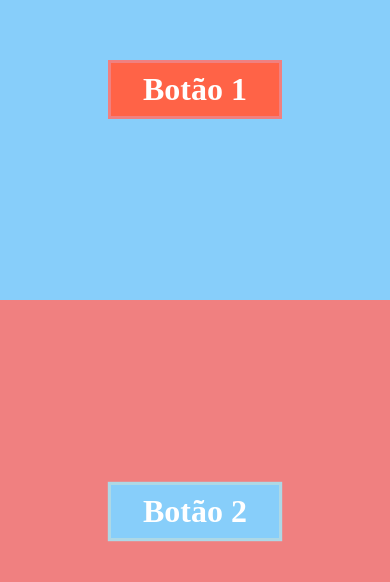
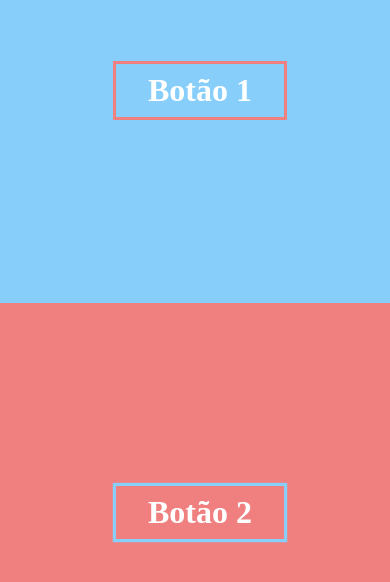
Before and after one commit to das-code/Maio-CSS, a website built with Parcel: page aula-09/index.html in a window 390 px wide. Shown: the part 122-704 px from the top of the page. Built offline with nearby package versions, Linux system fonts and the light colour scheme.

Commit message:
adicionando responsividade ao exemplo 9

```diff
--- a/aula-09/index.html
+++ b/aula-09/index.html
@@ -5,7 +5,7 @@
     <meta name="viewport" content="width=device-width, initial-scale=1.0" />
     <meta http-equiv="X-UA-Compatible" content="ie=edge" />
     <title>Maio CSS - Aula 09</title>
-    <link rel="stylesheet" href="style.css" />
+    <link rel="stylesheet" href="style.scss" />
   </head>
 
   <body>
@@ -13,6 +13,7 @@
       <div id="item1">
         <a href="#" class="button btn-1">Botão 1</a>
       </div>
+
       <div id="item2">
         <a href="#" class="button btn-2">Botão 2</a>
       </div>
--- /dev/null
+++ b/aula-09/style.scss
@@ -0,0 +1,51 @@
+body {
+  margin: 0;
+  padding: 0;
+  box-sizing: border-box;
+  font-size: 16px;
+}
+
+.container {
+  display: grid;
+  grid-template-columns: repeat(auto-fit, minmax(25rem, 1fr));
+  height: 100vh;
+}
+
+.button {
+  text-decoration: none;
+  font-size: 2rem;
+  font-weight: bold;
+  padding: 0.5rem 2rem;
+}
+
+#item1 {
+  background-color: lightskyblue;
+  display: grid;
+  place-items: center;
+
+  .btn-1 {
+    color: #fff;
+    border: solid 0.2rem lightcoral;
+    transition: border-width 500ms linear;
+
+    &:hover {
+      border-width: 0.5rem;
+    }
+  }
+}
+
+#item2 {
+  background-color: lightcoral;
+  display: grid;
+  place-items: center;
+
+  .btn-2 {
+    color: #fff;
+    box-shadow: 0 0 0 0.2rem lightskyblue;
+    transition: box-shadow 500ms linear;
+
+    &:hover {
+      box-shadow: 0 0 0 0.5rem lightskyblue;
+    }
+  }
+}
```
Also changed, not shown: aula-09/style.css (deleted).
